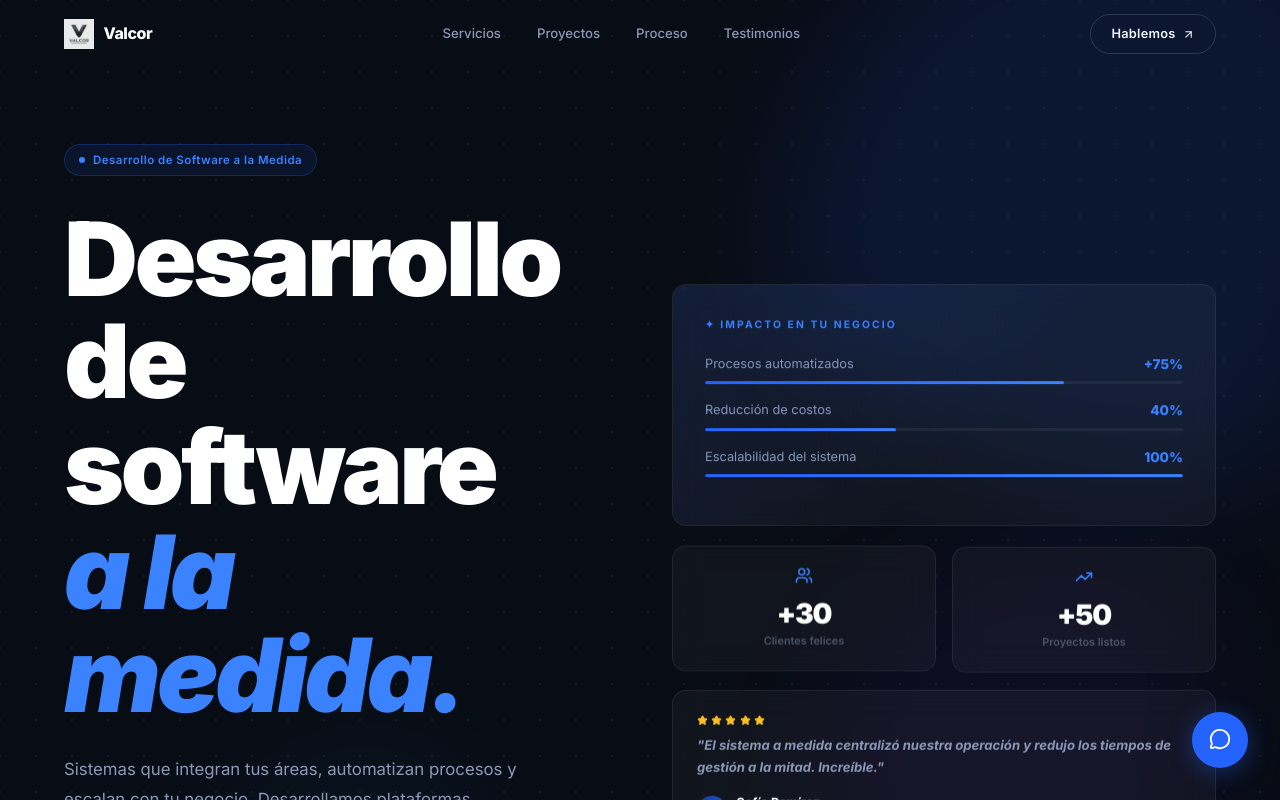
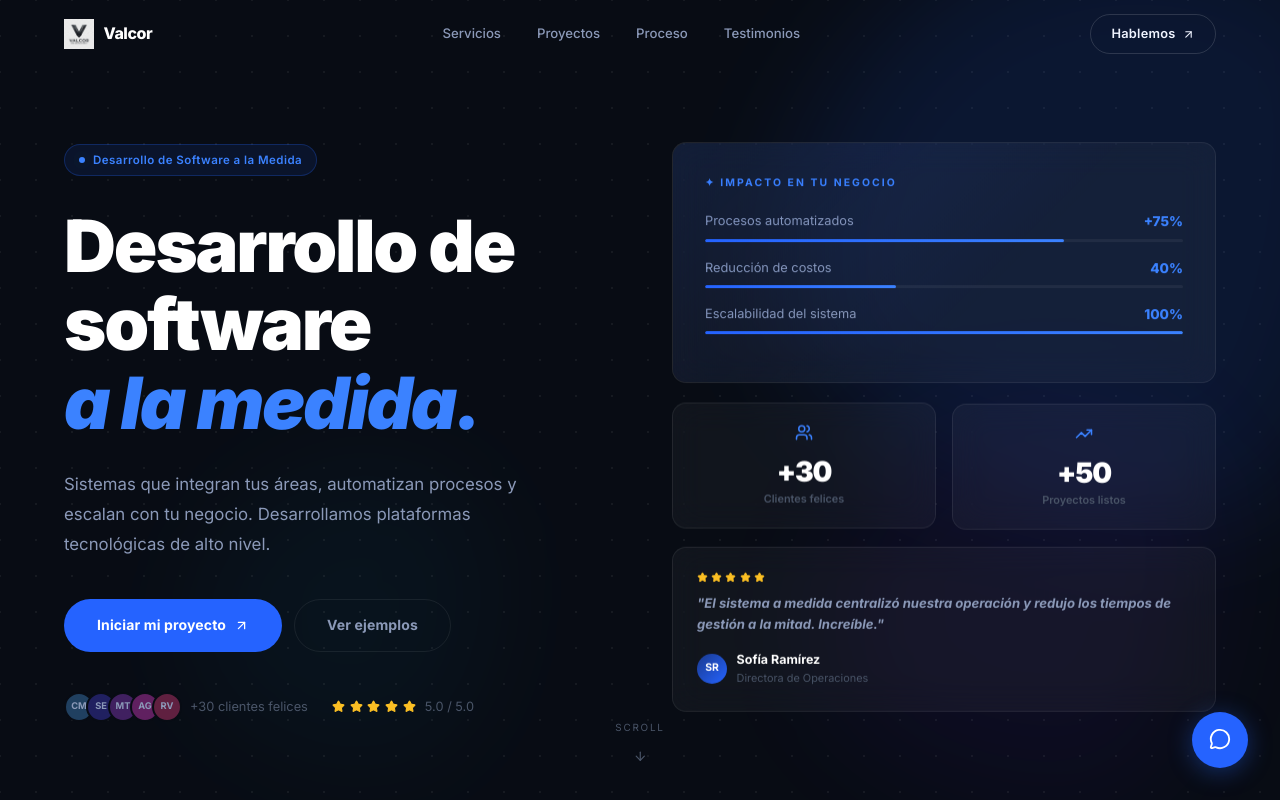
Before and after one commit to Alan-Cortez/ValcorSolutions, a Next.js app: page / in a window 1280 px wide. Shown: the top 800 px of the page. Built offline with nearby package versions, Linux system fonts and the light colour scheme.

Commit message:
Fix hero font size to be more proportional

```diff
--- a/app/globals.css
+++ b/app/globals.css
@@ -71,10 +71,10 @@ ul,ol { list-style:none; }
    TYPOGRAPHY
    ============================================ */
 .text-display {
-  font-size: clamp(3rem, 8vw, 7.5rem);
+  font-size: clamp(2.5rem, 6vw, 4.5rem);
   font-weight: 900;
-  line-height: 1.0;
-  letter-spacing: -0.035em;
+  line-height: 1.05;
+  letter-spacing: -0.03em;
 }
 .text-display-md {
   font-size: clamp(2.25rem, 5vw, 4.5rem);
```
